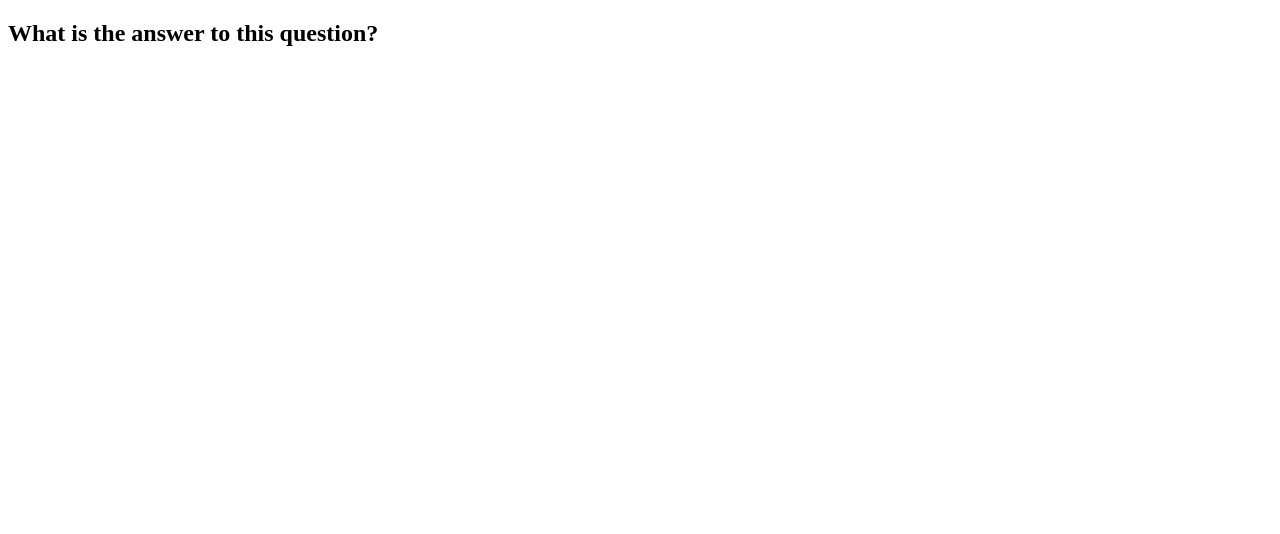
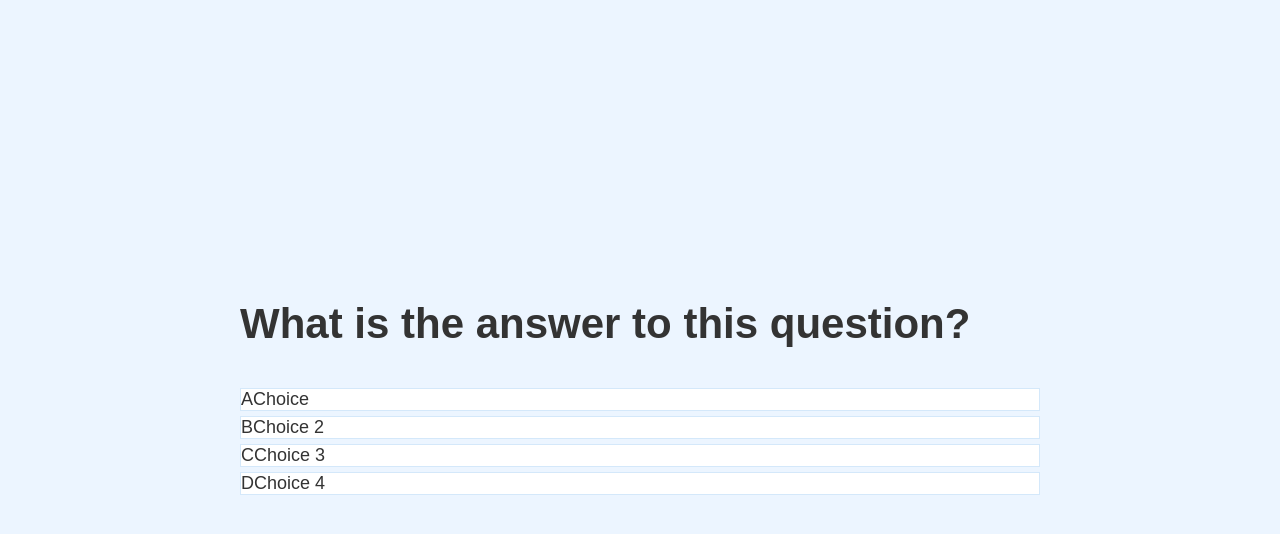
Before and after one commit to JeandreMitton/Quiz-Application, a plain HTML site: page game.html in a window 1280 px wide. Drawn offline with Linux system fonts and the light colour scheme.

Commit message:
added question design attributes

```diff
--- a/game.css
+++ b/game.css
@@ -0,0 +1,8 @@
+.choice-container {
+    display: flex;
+    margin-bottom: 0.5rem;
+    width: 100%;
+    font-size: 1.8rem;
+    border: 0.1rem solid rgb(86, 165, 235, 0.25);
+    background-color: white;
+}
--- a/game.html
+++ b/game.html
@@ -3,12 +3,31 @@
 <head>
     <meta charset="UTF-8">
     <meta name="viewport" content="width=device-width, initial-scale=1.0">
+    <meta http-equiv="X-UA-Compatible" content="ie-edge">
     <title>Quick Quiz - Play</title>
+    <link rel="stylesheet" href="app.css">
+    <link rel="stylesheet" href="game.css">
 </head>
 <body>
     <div class="container">
         <div id="game" class="justify-center flex-column">
             <h2 id="question">What is the answer to this question?</h2>
+            <div class="choice-container">
+                <p class="choice-prefix">A</p>
+                <p class="choice-text">Choice</p>
+            </div>
+            <div class="choice-container">
+                <p class="choice-prefix">B</p>
+                <p class="choice-text">Choice 2</p>
+            </div>
+            <div class="choice-container">
+                <p class="choice-prefix">C</p>
+                <p class="choice-text">Choice 3</p>
+            </div>
+            <div class="choice-container">
+                <p class="choice-prefix">D</p>
+                <p class="choice-text">Choice 4</p>
+            </div>
         </div>
     </div>
 </body>
```
